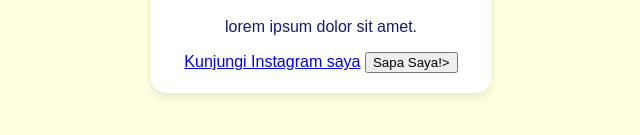
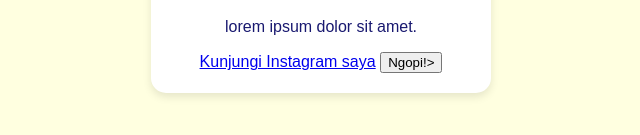
Before and after one commit to Alfayed7718/Al-Bejad-sinau, a plain HTML site: page index.html in a window 1280 px wide. Shown: the part 235-370 px from the top of the page, without its empty margins (319-959 px from the left). Drawn offline with Linux system fonts and the light colour scheme.

Commit message:
Update index.html

```diff
--- a/index.html
+++ b/index.html
@@ -11,7 +11,7 @@
       <p>lorem ipsum dolor sit amet.</p>
       <a
   href=https://www.instagram.com/dody_al_fayed0830/>Kunjungi Instagram saya</a>
-        <button id="SapaButton">Sapa Saya!></button>
+        <button id="SapaButton">Ngopi!></button>
     </div>
   </body>
   <footer>
```
